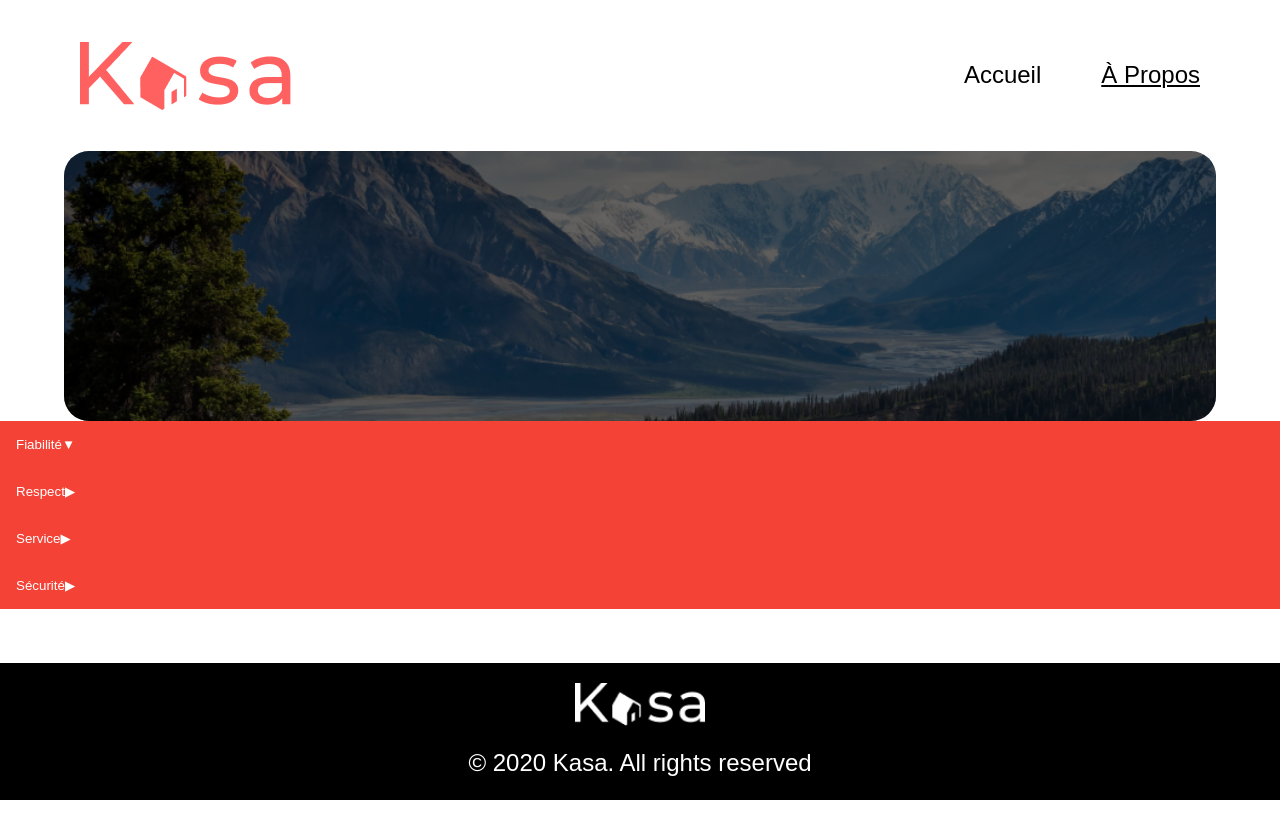
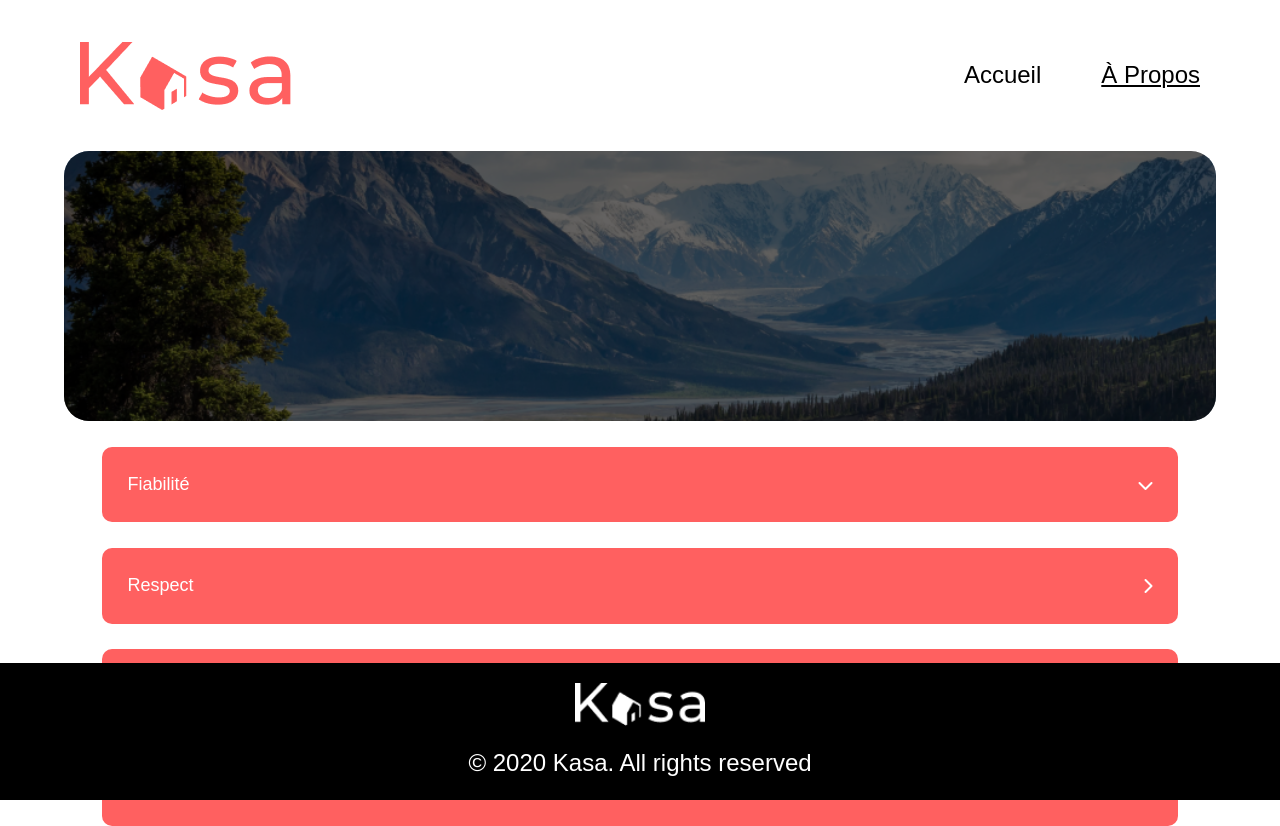
Before and after one commit to Sylviacarrera/p11, a React (Create React App) app: page /apropos in a window 1280 px wide. Before the commit the page ends 800 px from the top, so only its background shows below. Built offline with nearby package versions, Linux system fonts and the light colour scheme.

Commit message:
styletabs

```diff
--- a/src/assets/components/Tabs.jsx
+++ b/src/assets/components/Tabs.jsx
@@ -6,11 +6,12 @@ const Tab = ({ title, children, onSelect, isSelected }) => (
   <div className="tab">
     <button onClick={onSelect} className={`tab-button ${isSelected ? 'active' : ''}`}>
       {title}
-      <span className="chevron">{isSelected ? '▼' : '▶'}</span> {/* Chevron qui change */}
+      <i className={`fa ${isSelected ? 'fa-chevron-down' : 'fa-chevron-right'} chevron`}></i>
     </button>
     {isSelected && <div className="tab-content">{children}</div>}
   </div>
 );
+
 
 // Le composant Tabs sera utilisé pour encapsuler les onglets et gérer lequel est actif
 const Tabs = ({ children }) => {
--- a/src/assets/style/Tabs.scss
+++ b/src/assets/style/Tabs.scss
@@ -1,4 +1,4 @@
-@import 'Variables';
+@import 'Variables'; // Importation des variables SCSS
 
 .tabs-container {
   display: flex;
@@ -6,46 +6,62 @@
 }
 
 .tab {
-  width: 100%; // S'assurer que chaque onglet prend toute la largeur du conteneur
   cursor: pointer;
   border: none;
-  transition: background-color 0.3s ease;
+  margin-left: 8%;
+  margin-right: 8%;
+  margin-top: 2%;
+
 
   .tab-button {
-    display: block; // S'assurer que le bouton s'étend sur toute la largeur
+    display: flex;
+    justify-content: space-between;
+    align-items: center;
     width: 100%;
-    padding: 16px; // Ajuster au besoin
-    background-color: #F44336; // Rouge pour non-sélectionné
+    padding: 25px;
+    background-color: $color-red; // Utilisation de la variable pour la couleur de fond
     color: white;
     text-align: left;
     border: none;
     cursor: pointer;
     transition: background-color 0.3s ease;
+    border-radius: 10px;
+    font-family: $font-family-main;
+    font-size: 18px;
+    font-weight: 400;
+    line-height: 25.67px;
 
     &:hover {
-      background-color: darken(#F44336, 10%); // Foncer au survol
+      background-color:$color-red;
     }
 
     &:focus {
       outline: none;
     }
+
+    .chevron {
+      // Assurez-vous que les chevrons sont visibles et correctement alignés
+      color: white;
+      transition: transform 0.3s ease;
+      font-size: 16px; // Ajustez selon vos besoins
+    }
   }
 
   &.active .tab-button {
-    background-color: #D32F2F; // Rouge plus foncé pour l'onglet actif
-  }
+    background-color:$color-red;
 
-  &:before {
-    // ... autres styles pour l'indicateur (pas de changement ici)
+    .chevron {
+      transform: rotate(-180deg);
+    }
   }
 }
 
 .tab-content {
-  display: none; // Cacher le contenu non actif
+  display: none;
   &.active {
-    display: block; // Montrer le contenu actif
+    display: block;
     padding: 16px;
-    background-color: #D32F2F; // Rouge plus foncé pour le contenu actif
+    background-color: darken($color-red, 10%);
     color: white;
   }
 }
```
